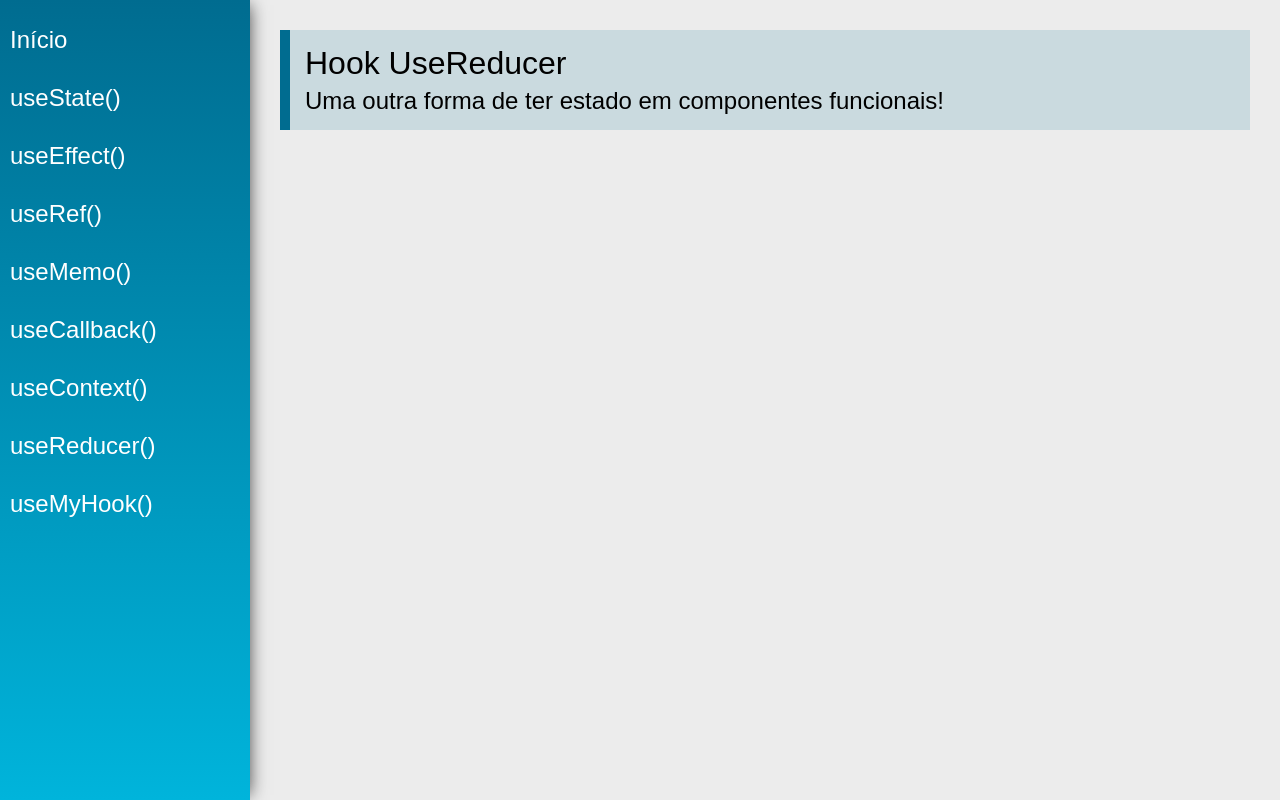
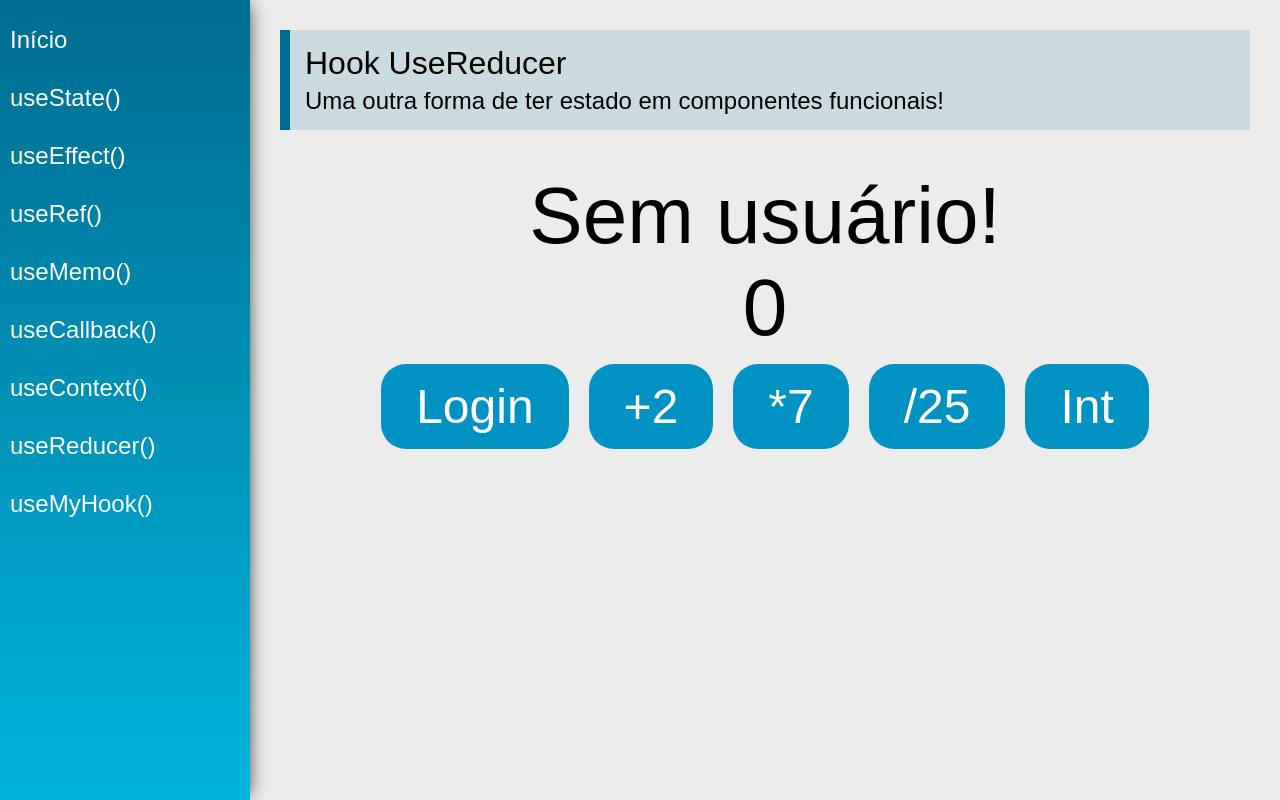
Before and after one commit to patrick-allan/hooks, a React (Create React App) app: page /useReducer in a window 1280 px wide. Built offline with nearby package versions, Linux system fonts and the light colour scheme.

Commit message:
useReducer atividade

```diff
--- a/src/views/examples/UseContext.jsx
+++ b/src/views/examples/UseContext.jsx
@@ -1,4 +1,4 @@
-import React, { useContext, useEffect } from 'react'
+import React, { useContext } from 'react'
 import PageTitle from '../../components/layout/PageTitle'
 import SectionTitle from '../../components/layout/SectionTitle'
 import DataContext from '../../data/DataContext'
@@ -14,13 +14,15 @@
         })
     }
 
-    const { number, text, setNumber, setText } = useContext(AppContext)
+    const { number, text, setNumber } = useContext(AppContext)
 
+    /*
     useEffect(function() {
         if(number > 1240){
             setText('Eitta')
         }
     }, [number])
+    */
 
     return (
         <div className="UseContext">
--- a/src/views/examples/UseReducer.jsx
+++ b/src/views/examples/UseReducer.jsx
@@ -1,13 +1,53 @@
-import React from 'react'
+import React, { useReducer } from 'react'
 import PageTitle from '../../components/layout/PageTitle'
 
+const initialState = {
+    cart: [],
+    products: [],
+    user: null,
+    //foco...
+    number: 0
+}
+
+function reducer(state, action) {
+    switch (action.type) {
+        case 'numberAdd2':
+            return { ...state, number: state.number + 2 }
+        case 'numberMulti7':
+            return { ...state, number: state.number * 7 }
+        case 'numberDiv25':
+            return { ...state, number: state.number / 25 }
+        case 'numberInt':
+            return { ...state, number: parseInt(state.number) }
+        case 'login':
+            return { ...state, user: { name: action.payload } }
+        default:
+            return state
+    }
+}
+
 const UseReducer = (props) => {
+    const [state, dispatch] = useReducer(reducer, initialState)
+
     return (
         <div className="UseReducer">
             <PageTitle
                 title="Hook UseReducer"
                 subtitle="Uma outra forma de ter estado em componentes funcionais!"
             />
+
+            <div className="center">
+                {state.user ? <span className="text">{state.user.name}</span> : <span className="text">Sem usuário!</span>}
+
+                <span className="text">{state.number}</span>
+                <div>
+                    <button className="btn" onClick={() => dispatch({ type: 'login', payload: 'Maria' })}>Login</button>
+                    <button className="btn" onClick={() => dispatch({ type: 'numberAdd2' })}>+2</button>
+                    <button className="btn" onClick={() => dispatch({ type: 'numberMulti7' })}>*7</button>
+                    <button className="btn" onClick={() => dispatch({ type: 'numberDiv25' })}>/25</button>
+                    <button className="btn" onClick={() => dispatch({ type: 'numberInt' })}>Int</button>
+                </div>
+            </div>
         </div>
     )
 }
```
